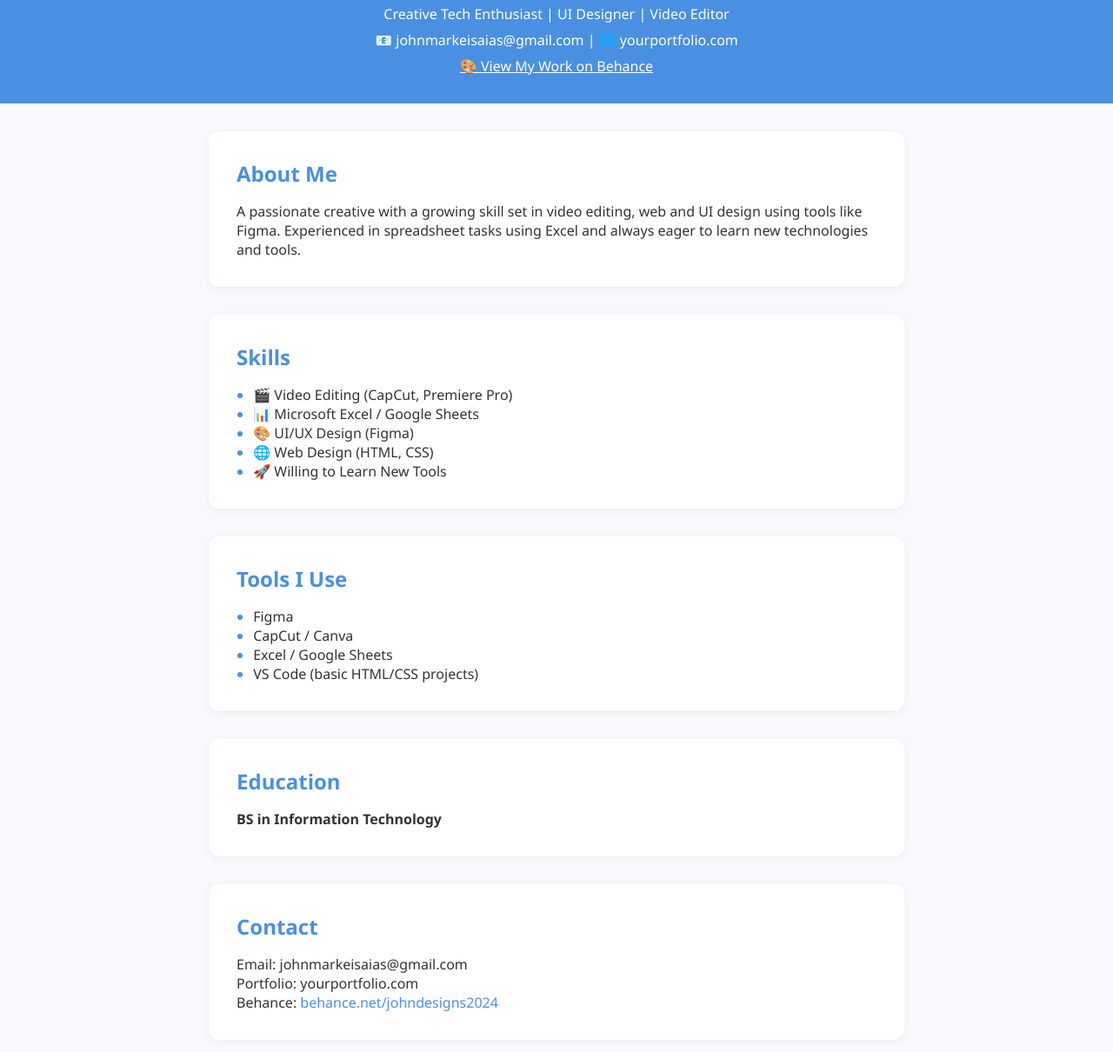
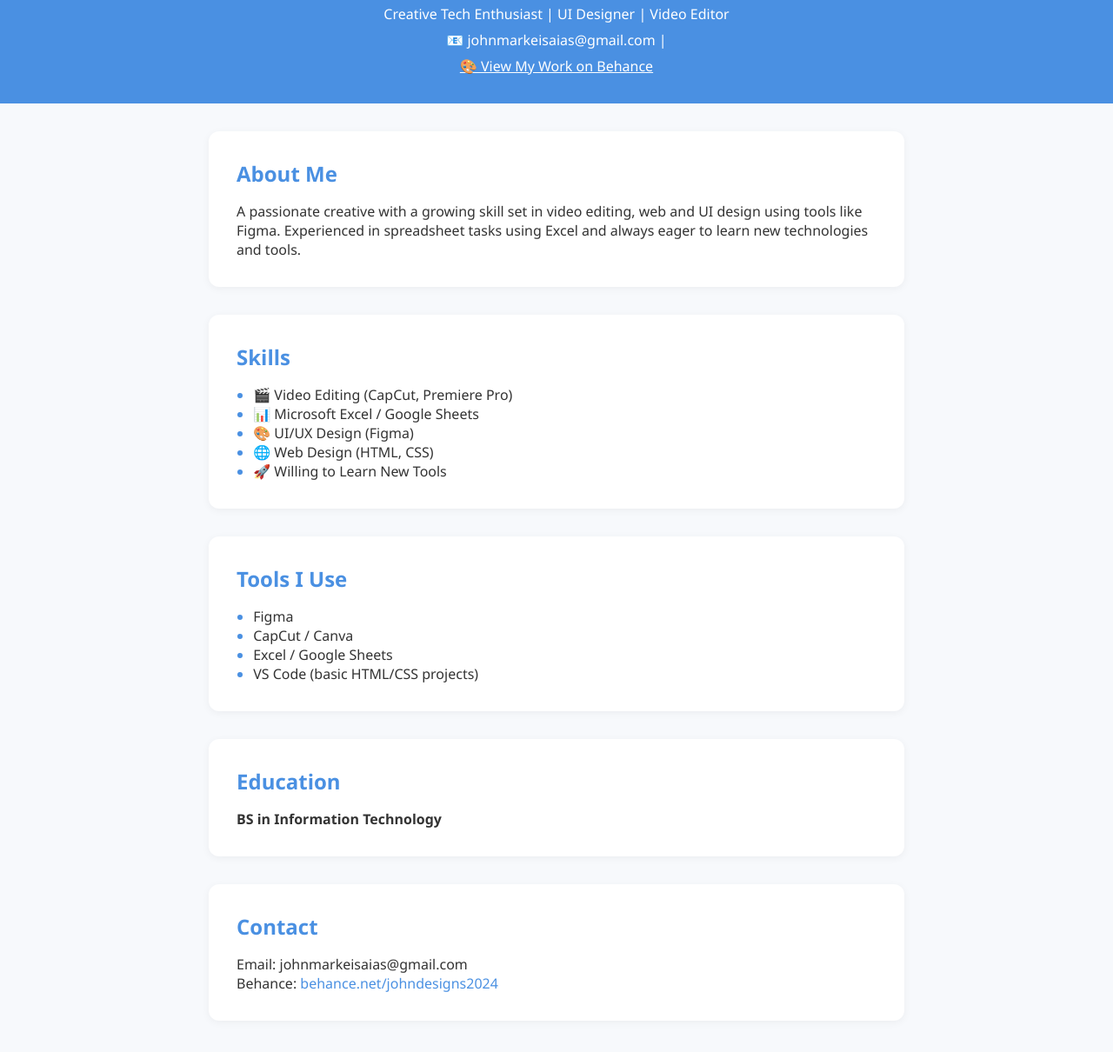
Before and after one commit to J4yemz/resume, a plain HTML site: page index.html in a window 1280 px wide. Shown: the part 90-1300 px from the top of the page at 87% size. Drawn offline with Linux system fonts and the light colour scheme.

Commit message:
Update index.html

```diff
--- a/index.html
+++ b/index.html
@@ -94,7 +94,7 @@
   <header>
     <h1>John Mark Isaias</h1>
     <p>Creative Tech Enthusiast | UI Designer | Video Editor</p>
-    <p>📧 johnmarkeisaias@gmail.com | 🌐 yourportfolio.com</p>
+    <p>📧 johnmarkeisaias@gmail.com |
     <div class="links">
       <a href="https://www.behance.net/johndesigns2024" target="_blank">🎨 View My Work on Behance</a>
     </div>
@@ -134,7 +134,7 @@
   <section>
     <h2>Contact</h2>
     <p>Email: johnmarkeisaias@gmail.com</p>
-    <p>Portfolio: yourportfolio.com</p>
+
     <p>Behance: <a href="https://www.behance.net/johndesigns2024" target="_blank">behance.net/johndesigns2024</a></p>
   </section>
 
```
